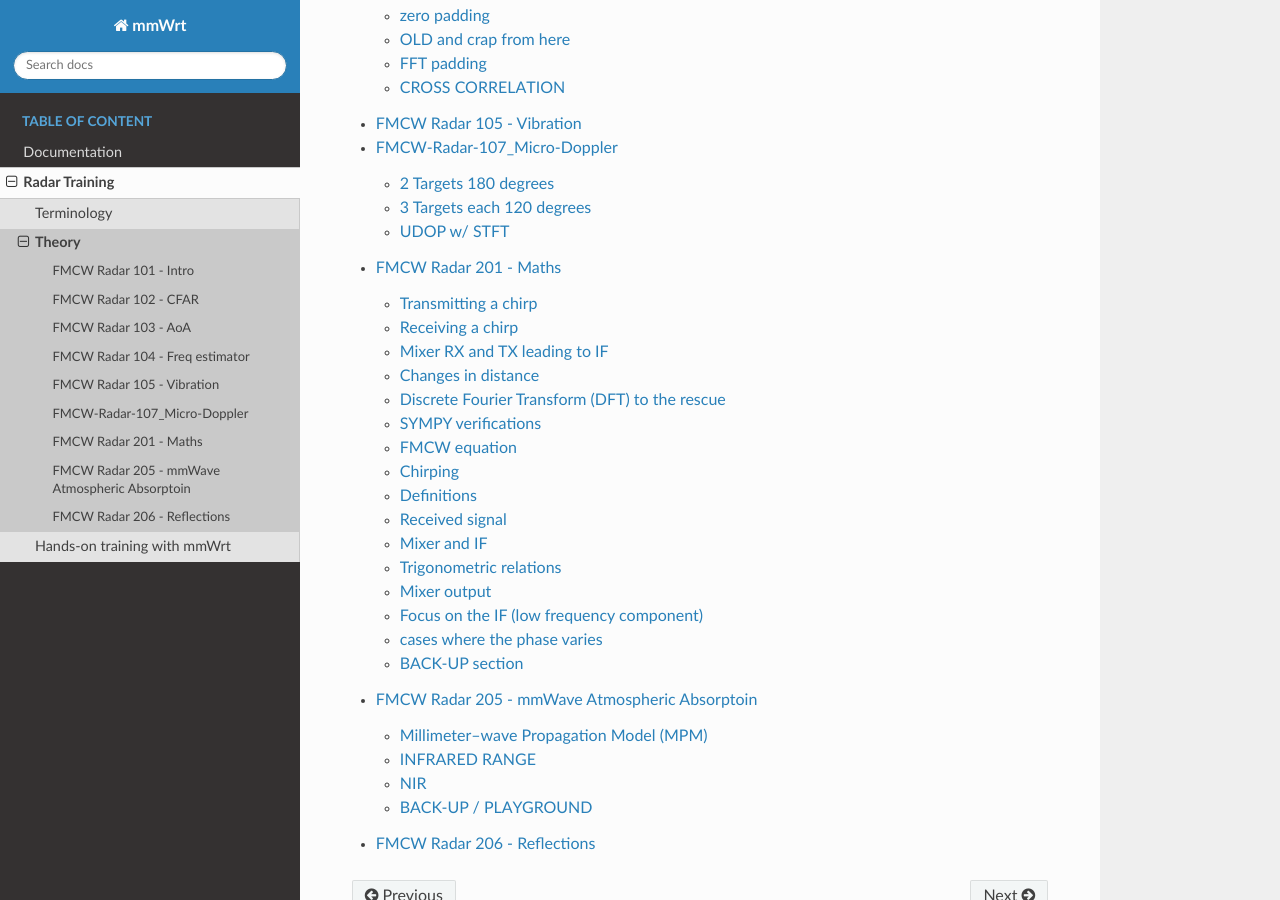
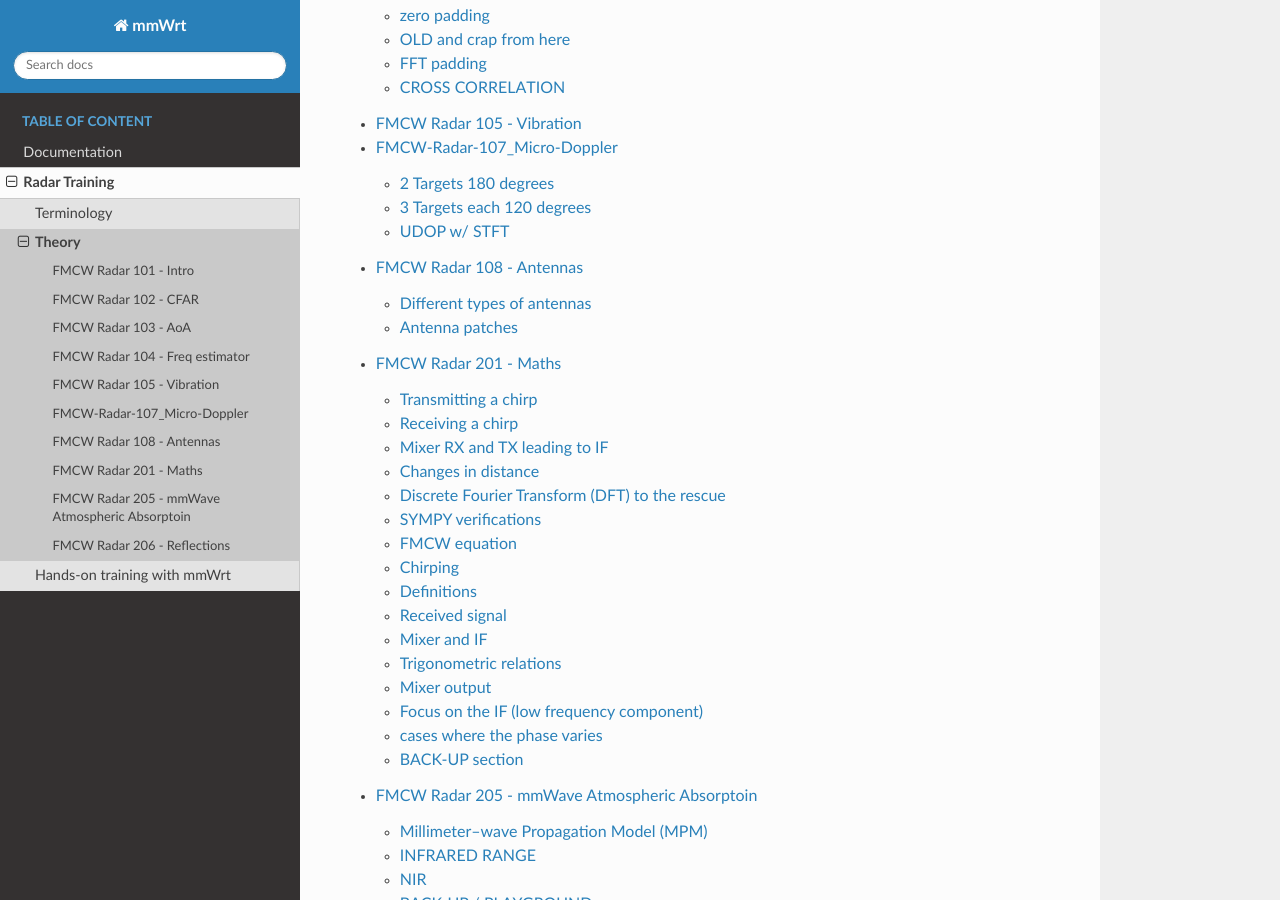
Before and after one commit to matt-chv/mmWrt, a Sphinx documentation site: the page built from docs/Theory.md, in a window 1280 px wide and 900 px high, scrolled down 1369 px. Built offline with Sphinx 7.4.7 and the Read the Docs theme 3.1.0, drawn with Linux system fonts in a browser that asks for light colours; pages that are not in the unit, such as notebooks, are missing from menus.

Commit message:
first draft covering TM1,0 and TMm,n

```diff
--- a/docs/Theory.md
+++ b/docs/Theory.md
@@ -19,6 +19,7 @@ FMCW-Radar-104.3_Freq_est_complex
 FMCW-Radar-105_Vibration
 FMCW-Radar-106_Phased_Arrays
 FMCW-Radar-107_Micro-Doppler
+FMCW-Radar-108_Antennas
 FMCW-Radar-109_Radar-Cube
 FMCW-Radar-201_Maths
 FMCW-Radar-202_CFAR_Pd
```
Also changed, not shown: docs/FMCW-Radar-108_Antennas.ipynb (added).
